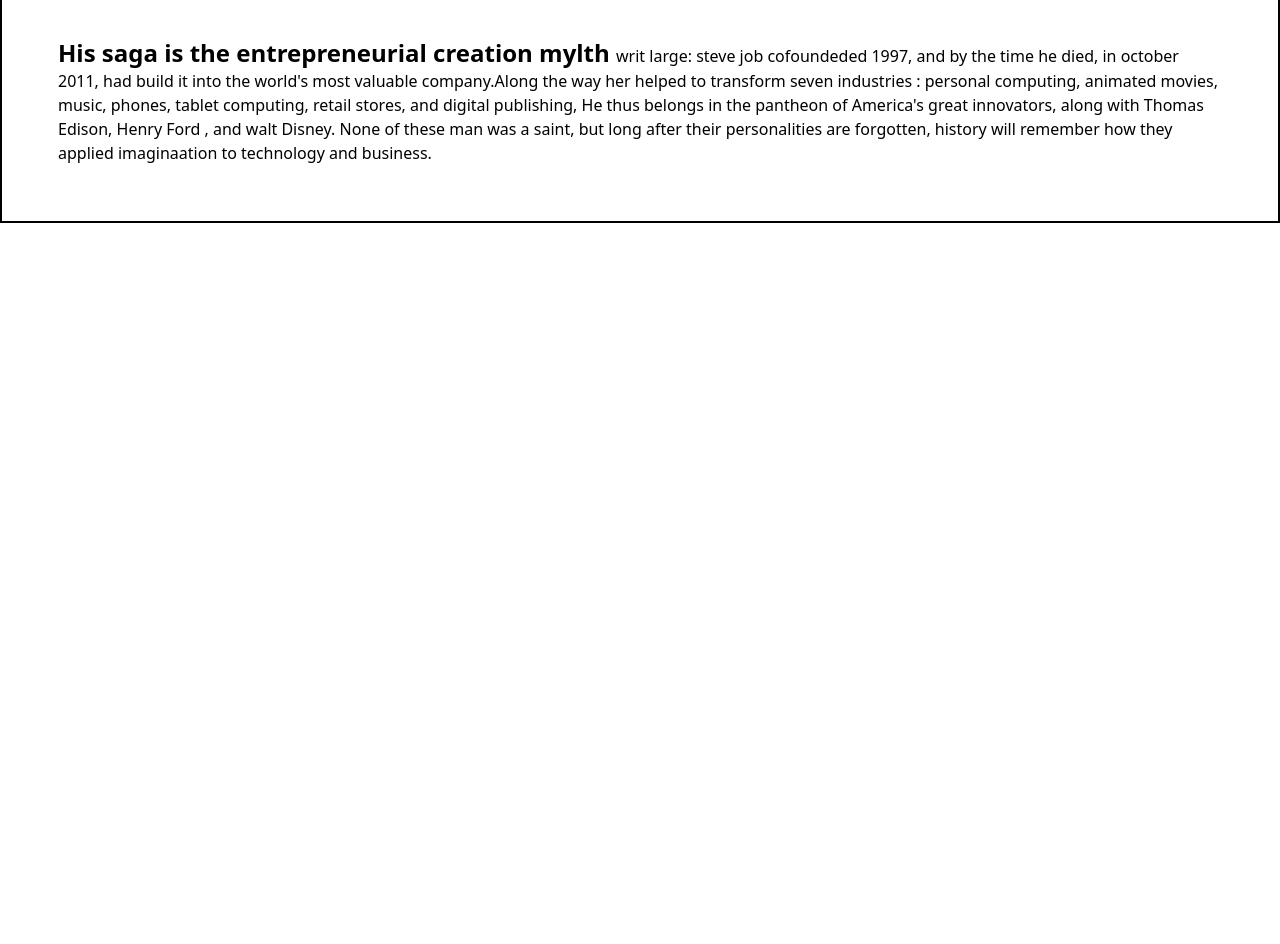
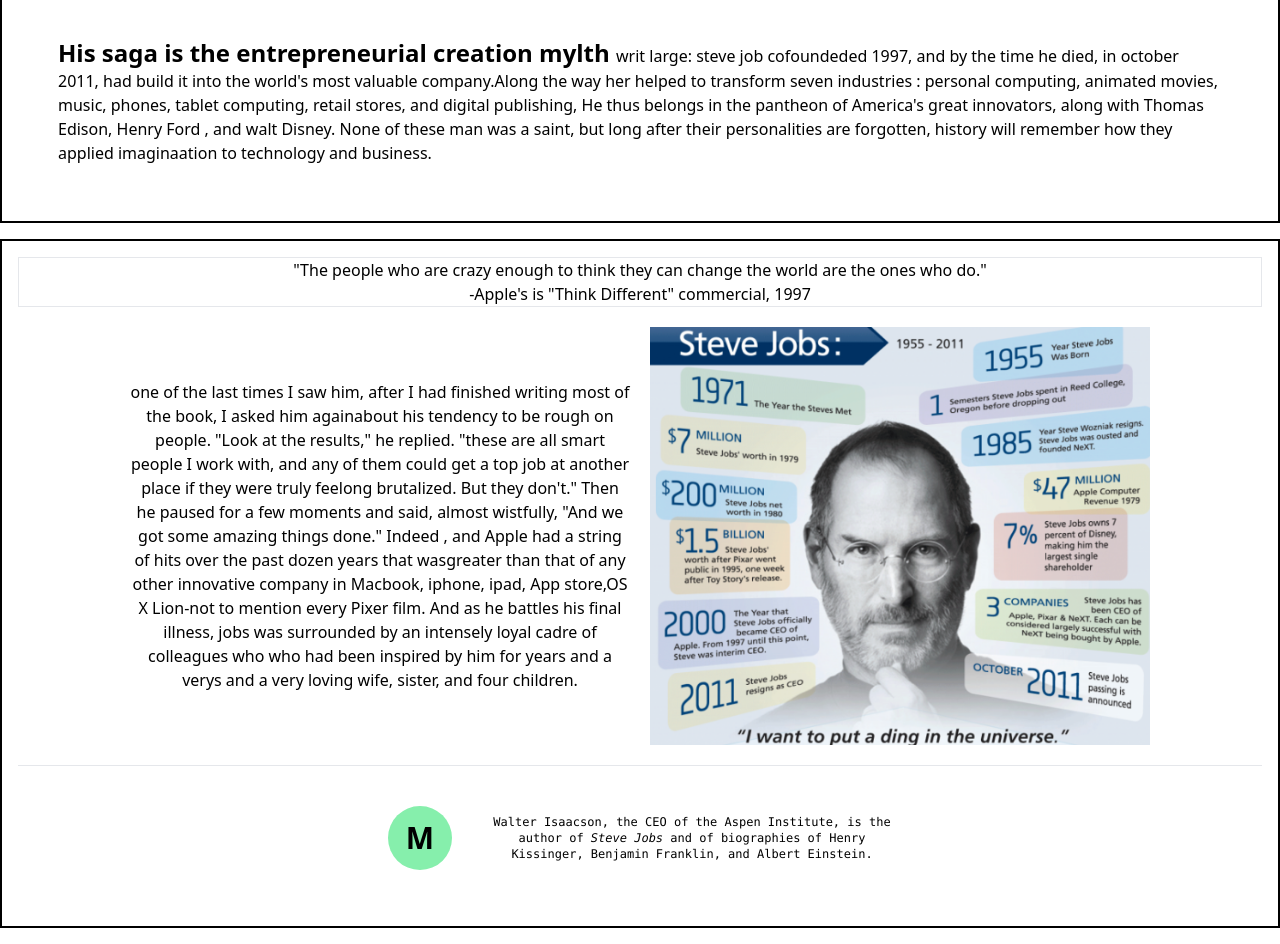
Before and after one commit to nikhilxtech/My-Fullstack-Learnings, a plain HTML site: page week-10-tailwind/assignment/dist/index.html in a window 1280 px wide. Shown: the part 558-1502 px from the top of the page. Before the commit the page ends 800 px from the top, so only its background shows below. Drawn offline with Linux system fonts and the light colour scheme.

Commit message:
feat: :fire: tailwind assignment Q-6

```diff
--- a/week-10-tailwind/assignment/dist/index.html
+++ b/week-10-tailwind/assignment/dist/index.html
@@ -16,6 +16,30 @@
       </div>
       <p class="p-10"><b class="text-2xl">His saga is the entrepreneurial creation mylth </b>writ large: steve job cofoundeded 1997, and by the time he died, in october 2011, had build it into the world's most valuable company.Along the way her helped to transform seven industries : personal computing, animated movies, music, phones, tablet computing, retail stores, and digital publishing, He thus belongs in the pantheon of America's great innovators, along with Thomas Edison, Henry Ford , and walt Disney. None of these man was a saint, but long after their personalities are forgotten, history will remember how they applied imaginaation to technology and business.</p>
    </div>
+   <div class=" container mx-auto my-4 p-4 border-2 border-black text-center" >
+    <p class="border"> "The people who are crazy enough to think they can change the world are the ones who do." <br>
+        -Apple's is "Think Different" commercial, 1997
+    </p>
+    <div class="my-5 mx-28 grid grid-cols-2 gap-5 items-center">
+        <p>
+            one of the last times I saw him, after I had finished writing most of the book, I asked him againabout his tendency to be rough on people. "Look at the results," he replied. "these are all smart people I work with, and any of them could get a top job at another place if they  were truly feelong brutalized. But they don't." Then he paused for a few moments and said, almost wistfully, "And we got some amazing things done." Indeed , and Apple had a string of hits over the past dozen years that wasgreater than that of any other innovative company in Macbook, iphone, ipad, App store,OS X Lion-not to mention every Pixer film. And as he battles his final illness, jobs was surrounded by an intensely loyal cadre of colleagues who who had been inspired by him for years and a verys and a very loving wife, sister, and four children.
+        </p>
+        <img src="./faaab317fc4ca7e3e228230dbbef769a.png" alt="steeve">
+       </div>
+       <hr>
+       <div class="my-10 mx-36 gap-10 flex items-center justify-center">
+        <div class=" w-16 h-16 bg-green-300 flex justify-center items-center text-3xl rounded-full font-semibold">
+            M
+        </div>
+        <p class="w-[400px] font-mono text-xs">
+            Walter Isaacson, the CEO of the Aspen Institute, is the author of
+            <em>Steve Jobs</em> and of biographies of Henry Kissinger, Benjamin
+            Franklin, and Albert Einstein.
+          </p>
+
+   </div>
+
+   </div>
 
 </body>
 </html>
```
Also changed, not shown: week-10-tailwind/assignment/dist/faaab317fc4ca7e3e228230dbbef769a.png (added), week-10-tailwind/assignment/dist/style.css, week-10-tailwind/learnings/dist/faaab317fc4ca7e3e228230dbbef769a.png (added).
